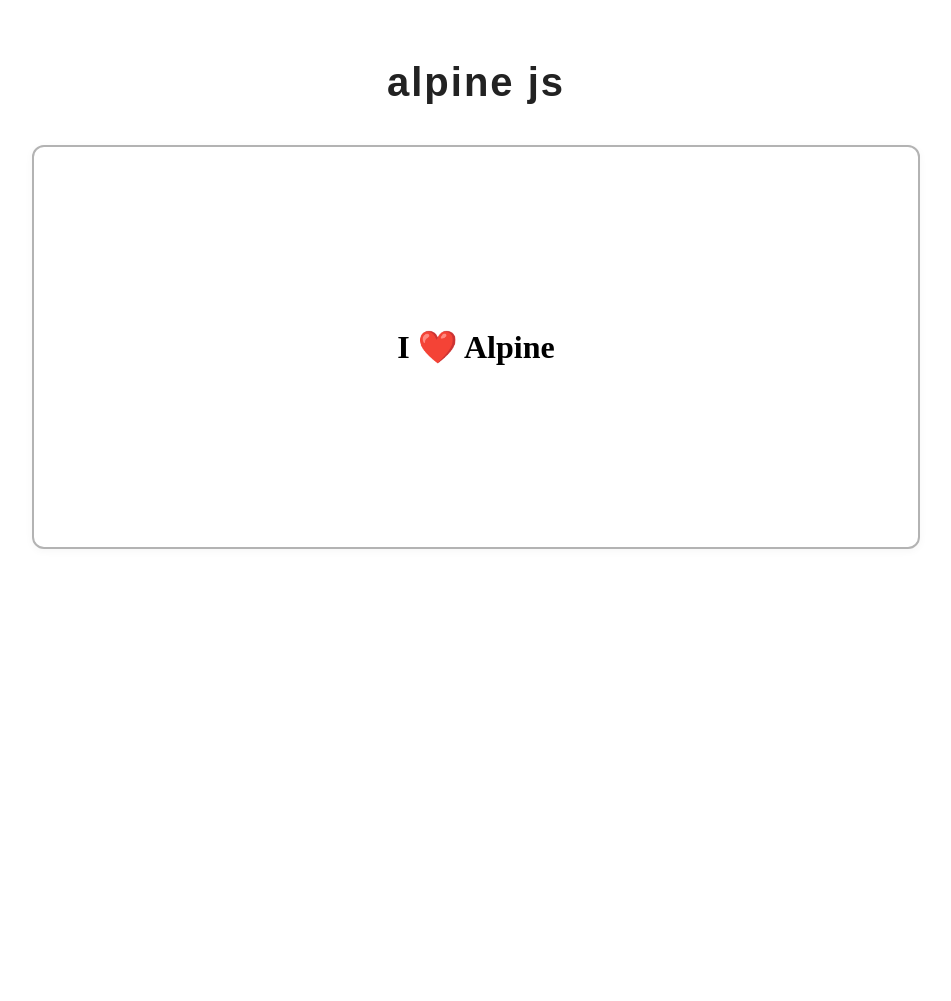
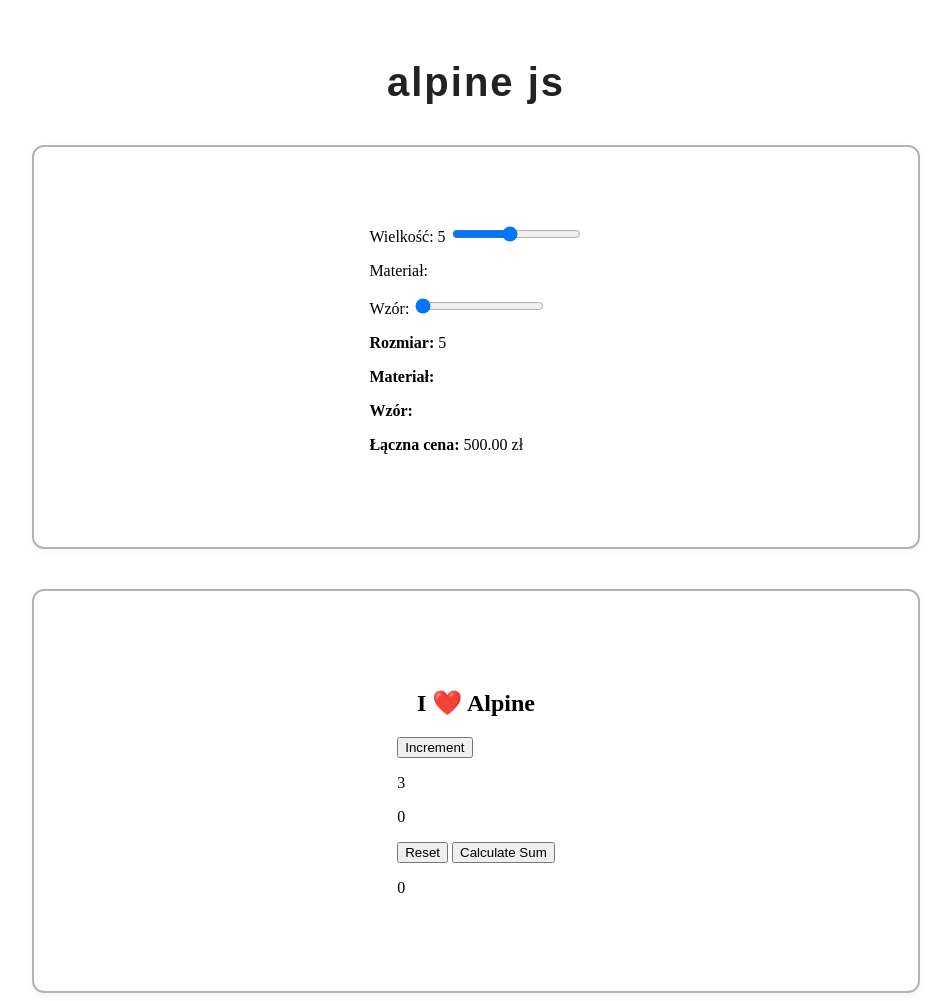
Before and after one commit to olaftarlowski/alpineJS-entry, a plain HTML site: page index.html in a window 1280 px wide. Shown: the whole page, without its empty margins (164-1115 px from the left). Before the commit the page ends 800 px from the top, so only its background shows below. Drawn offline with nearby package versions, Linux system fonts and the light colour scheme; no server answers.

Commit message:
calculator init

```diff
--- a/index.html
+++ b/index.html
@@ -13,7 +13,112 @@
   <body>
     <h1 class="main-title">alpine js</h1>
     <div class="feature-box">
-      <h1 x-data="{ message: 'I ❤️ Alpine' }" x-text="message"></h1>
+      <div x-data="priceCalculator()" x-init="fetchData()">
+        <!-- Wybór rozmiaru -->
+        <label>Wielkość: <span x-text="size"></span></label>
+        <input
+          type="range"
+          min="1"
+          max="10"
+          step="1"
+          x-model="size"
+          class="w-full mb-4"
+        />
+
+        <!-- Wybór materiału -->
+        <div class="mb-4">
+          <p class="font-bold">Materiał:</p>
+          <template x-for="material in data.materials" :key="material.id">
+            <button
+              @click="selectedMaterial = material"
+              :class="selectedMaterial.id === material.id ? 'bg-blue-500 text-white' : 'bg-gray-200'"
+              class="px-3 py-1 rounded mr-2 mt-2"
+              x-text="material.name"
+            ></button>
+          </template>
+        </div>
+
+        <!-- Wybór wzoru -->
+        <label>Wzór: <span x-text="selectedPattern.name"></span></label>
+        <input
+          type="range"
+          min="0"
+          :max="data.patterns.length - 1"
+          step="1"
+          x-model="patternIndex"
+          class="w-full mb-4"
+        />
+
+        <!-- Wyliczenie -->
+        <div class="mt-4 p-4 border rounded shadow">
+          <p><strong>Rozmiar:</strong> <span x-text="size"></span></p>
+          <p>
+            <strong>Materiał:</strong>
+            <span x-text="selectedMaterial.name"></span>
+          </p>
+          <p>
+            <strong>Wzór:</strong> <span x-text="selectedPattern.name"></span>
+          </p>
+          <p class="text-xl mt-2">
+            <strong>Łączna cena: </strong>
+            <span x-text="totalPrice.toFixed(2)"></span> zł
+          </p>
+        </div>
+      </div>
     </div>
+    <div class="feature-box">
+      <div>
+        <h2 x-data="{ message: 'I ❤️ Alpine' }" x-text="message"></h2>
+      </div>
+      <div>
+        <div x-data="{ count: 3, count2: 0, sum: 0 }">
+          <button x-on:click="count++, count2--">Increment</button>
+
+          <p x-text="count"></p>
+          <p x-text="count2"></p>
+          <button x-on:click="count = 0; count2 = 0">Reset</button>
+          <button x-on:click="sum = count + count2">Calculate Sum</button>
+          <p x-text="sum"></p>
+        </div>
+      </div>
+    </div>
+
+    <script>
+      function priceCalculator() {
+        return {
+          data: {
+            sizes: { min: 1, max: 10, basePrice: 100 },
+            materials: [],
+            patterns: [],
+          },
+          size: 5,
+          selectedMaterial: { id: "", name: "", multiplier: 1 },
+          patternIndex: 0,
+
+          async fetchData() {
+            const res = await fetch("https://twojastrona.pl/pricing-data.json");
+            const json = await res.json();
+            this.data = json;
+            this.selectedMaterial = json.materials[0];
+          },
+
+          get selectedPattern() {
+            return (
+              this.data.patterns[this.patternIndex] || {
+                name: "",
+                multiplier: 1,
+              }
+            );
+          },
+
+          get totalPrice() {
+            const base = this.size * this.data.sizes.basePrice;
+            const materialFactor = this.selectedMaterial?.multiplier || 1;
+            const patternFactor = this.selectedPattern?.multiplier || 1;
+            return base * materialFactor * patternFactor;
+          },
+        };
+      }
+    </script>
   </body>
 </html>
--- a/style.css
+++ b/style.css
@@ -25,7 +25,7 @@ body {
     box-shadow: 0 2px 8px rgba(0,0,0,0.04);
 
     display: flex;
-    flex-direction: row;
+    flex-direction: column;
     align-items: center;
     justify-content: center;
     transition: transform 0.3s ease;
```
